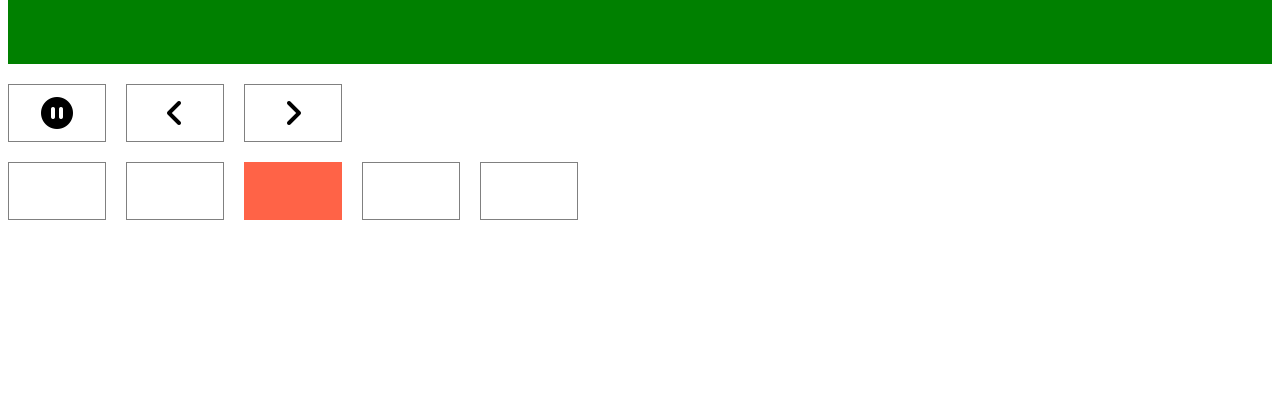
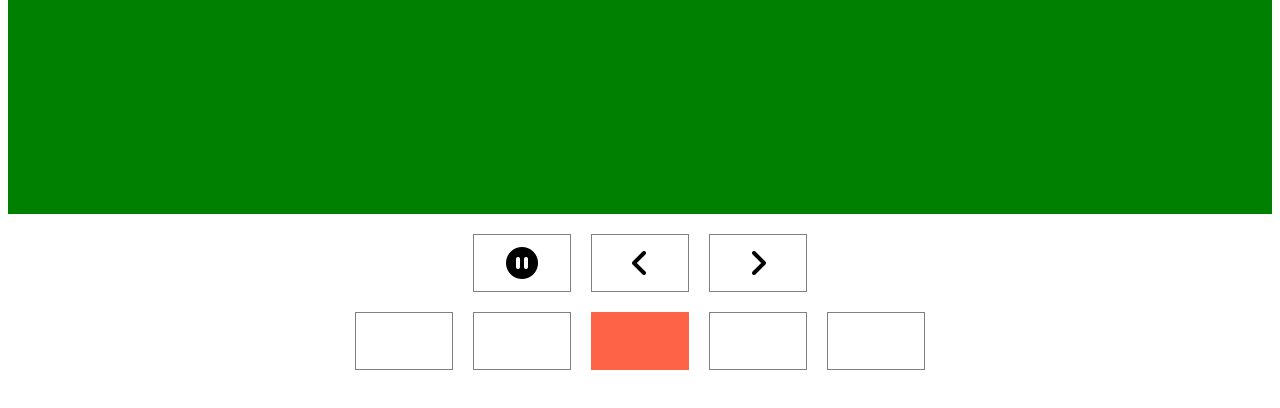
Before and after one commit to Andrew5-Dev/hw27, a website: page index.html in a window 1280 px wide. Shown: the part 94-502 px from the top of the page. Drawn offline with Linux system fonts and the light colour scheme.

Commit message:
first commit

```diff
--- a/assets/scss/style.scss
+++ b/assets/scss/style.scss
@@ -5,7 +5,7 @@ body {
 
 .slides {
   position: relative;
-  height: 150px;
+  height: 300px;
   padding: 0px;
   margin: 0px;
   list-style-type: none;
@@ -63,11 +63,13 @@ body {
 .indicators {
   display: flex;
   gap: 20px;
+  justify-content: center;
 }
 .controls {
   display: flex;
   gap: 20px;
   margin-bottom: 20px;
+  justify-content: center;
 }
 
 .indicator,.control {
```
Also changed, not shown: assets/css/style.css, assets/css/style.min.css.
